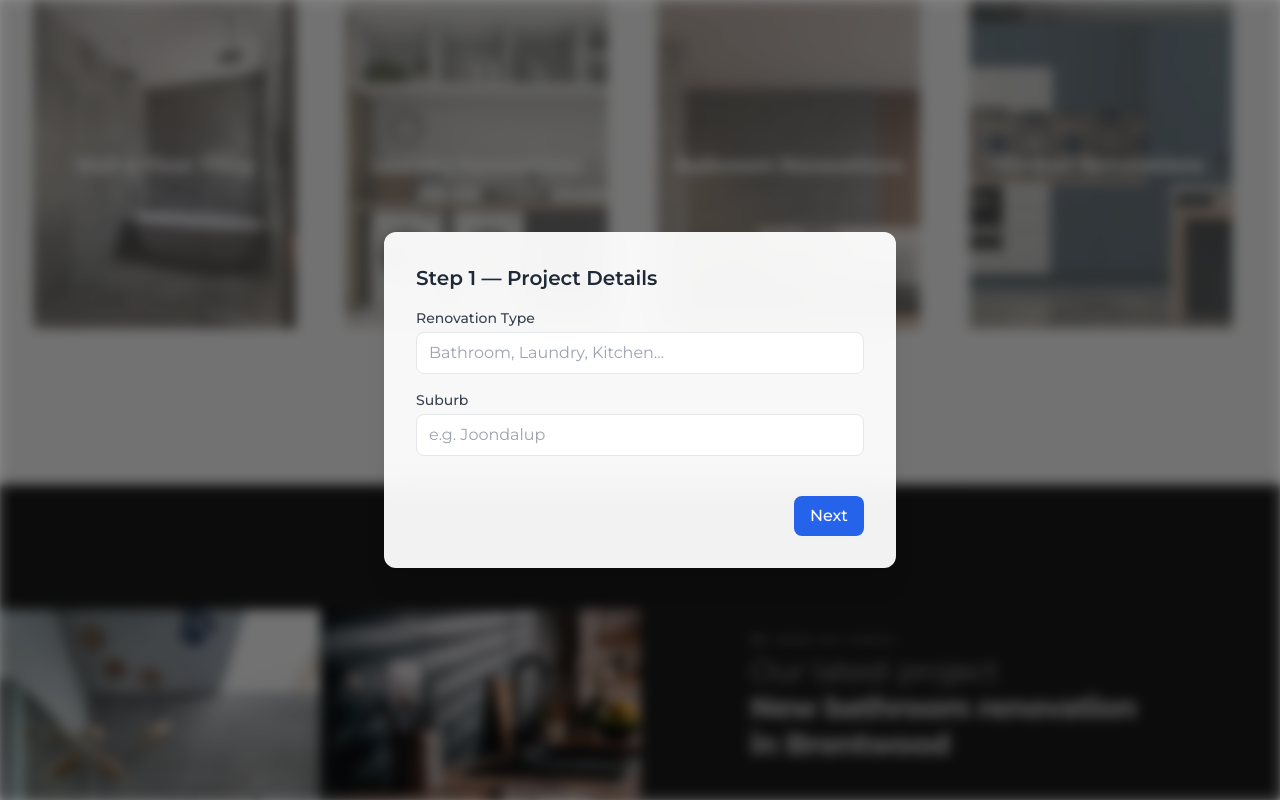
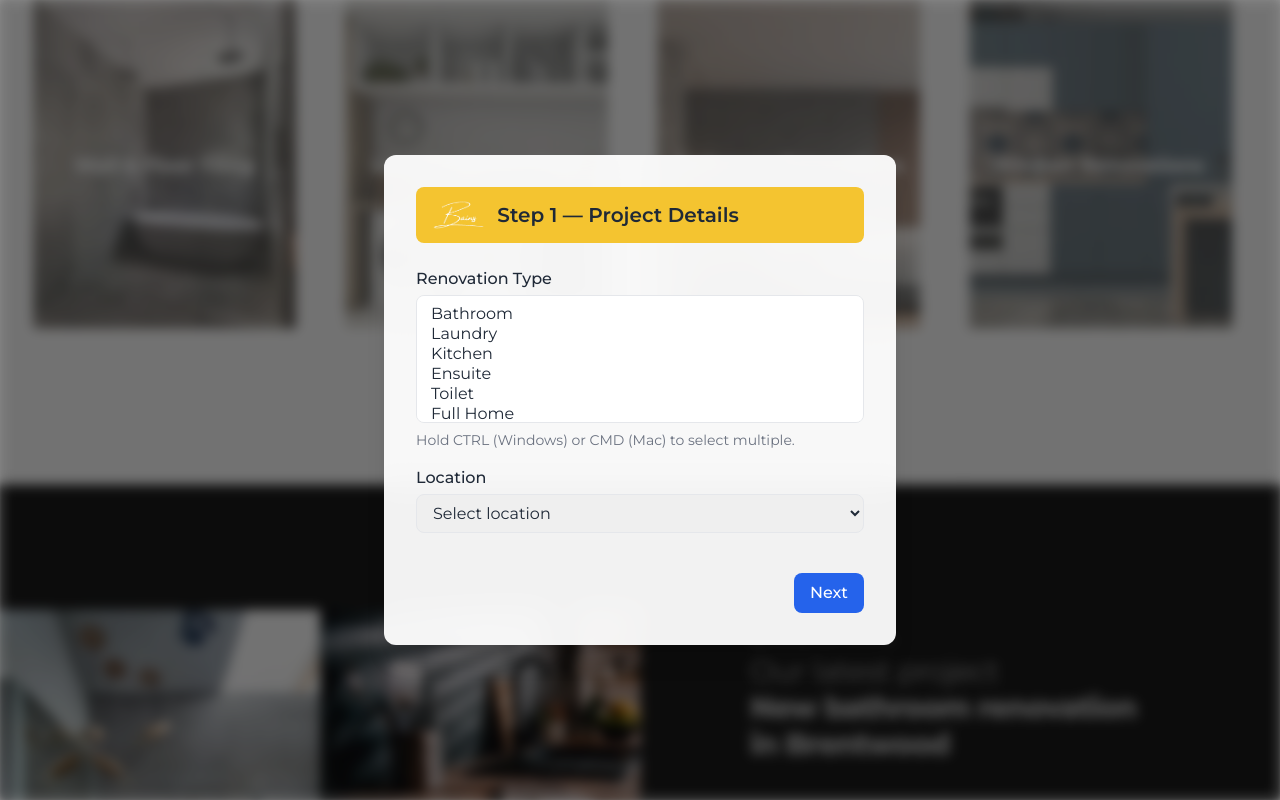
Before and after one commit to vinsnt76/antigravity-demo, a Next.js app: page /quote-demo in a window 1280 px wide. Built offline with nearby package versions, Linux system fonts and the light colour scheme.

Commit message:
Correct and commit StepOne.tsx Bains Renovations branding changes

```diff
--- a/app/quote-demo/components/StepOne.tsx
+++ b/app/quote-demo/components/StepOne.tsx
@@ -5,29 +5,55 @@ export default function StepOne() {
   const form = useFormContextSafe<FormData>();
 
   return (
-    <div>
-      <h2 className="text-xl font-semibold mb-4 text-gray-800">Step 1 — Project Details</h2>
+    <div className="space-y-6 text-gray-800">
+      <div className="bg-[#F4C430] px-4 py-3 rounded-lg flex items-center gap-3 mb-4">
+        <img
+          src="/bains-logo.webp"
+          alt="Bains Renovations"
+          className="h-8 w-auto"
+        />
+        <h2 className="text-xl font-semibold">Step 1 — Project Details</h2>
+      </div>
 
       <div className="space-y-4">
         <div>
-          <label className="block mb-1 text-sm font-medium text-gray-700">Renovation Type</label>
-          <input
+          <label className="block mb-1 font-medium">Renovation Type</label>
+          <select
             {...form.register("renovationType")}
-            className="w-full border rounded-lg px-3 py-2 text-gray-800 focus:outline-none focus:ring-2 focus:ring-blue-500"
-            placeholder="Bathroom, Laundry, Kitchen..."
-          />
+            multiple
+            className="w-full border rounded-lg px-3 py-2 h-32 focus:outline-none focus:ring-2 focus:ring-blue-500"
+          >
+            <option value="bathroom">Bathroom</option>
+            <option value="laundry">Laundry</option>
+            <option value="kitchen">Kitchen</option>
+            <option value="ensuite">Ensuite</option>
+            <option value="toilet">Toilet</option>
+            <option value="full-home">Full Home</option>
+          </select>
+
+          <p className="text-gray-500 text-sm mt-1">
+            Hold CTRL (Windows) or CMD (Mac) to select multiple.
+          </p>
+
           <p className="text-red-600 text-sm mt-1">
             {form.formState.errors.renovationType?.message}
           </p>
         </div>
 
         <div>
-          <label className="block mb-1 text-sm font-medium text-gray-700">Suburb</label>
-          <input
+          <label className="block mb-1 font-medium">Location</label>
+          <select
             {...form.register("suburb")}
-            className="w-full border rounded-lg px-3 py-2 text-gray-800 focus:outline-none focus:ring-2 focus:ring-blue-500"
-            placeholder="e.g. Joondalup"
-          />
+            className="w-full border rounded-lg px-3 py-2 focus:outline-none focus:ring-2 focus:ring-blue-500"
+          >
+            <option value="">Select location</option>
+            <option value="north">North of River</option>
+            <option value="south">South of River</option>
+            <option value="eastern">Eastern Suburbs</option>
+            <option value="peel">Peel Region</option>
+            <option value="joondalup">Joondalup</option>
+            <option value="regional">Regional</option>
+          </select>
           <p className="text-red-600 text-sm mt-1">
             {form.formState.errors.suburb?.message}
           </p>
```
